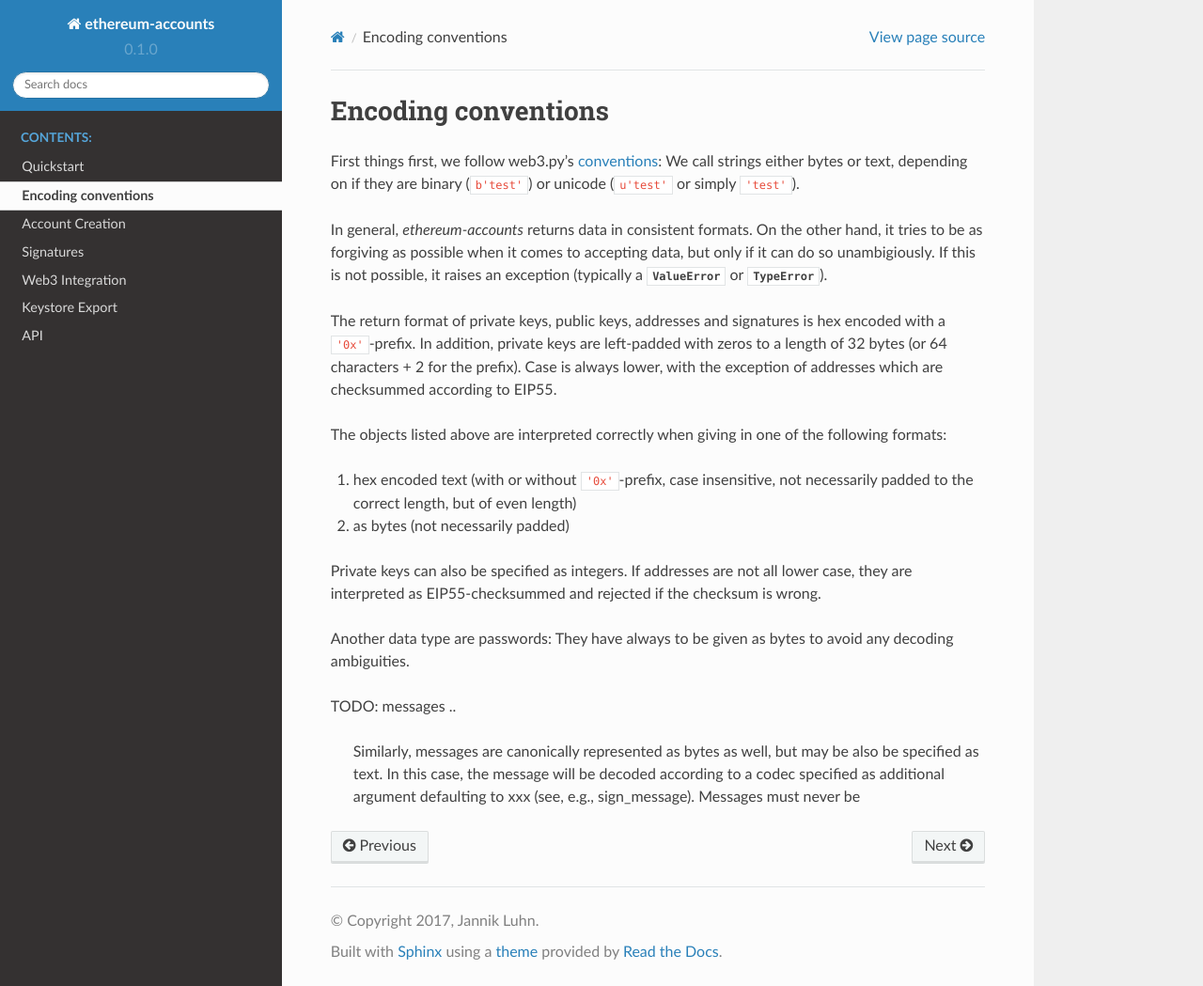
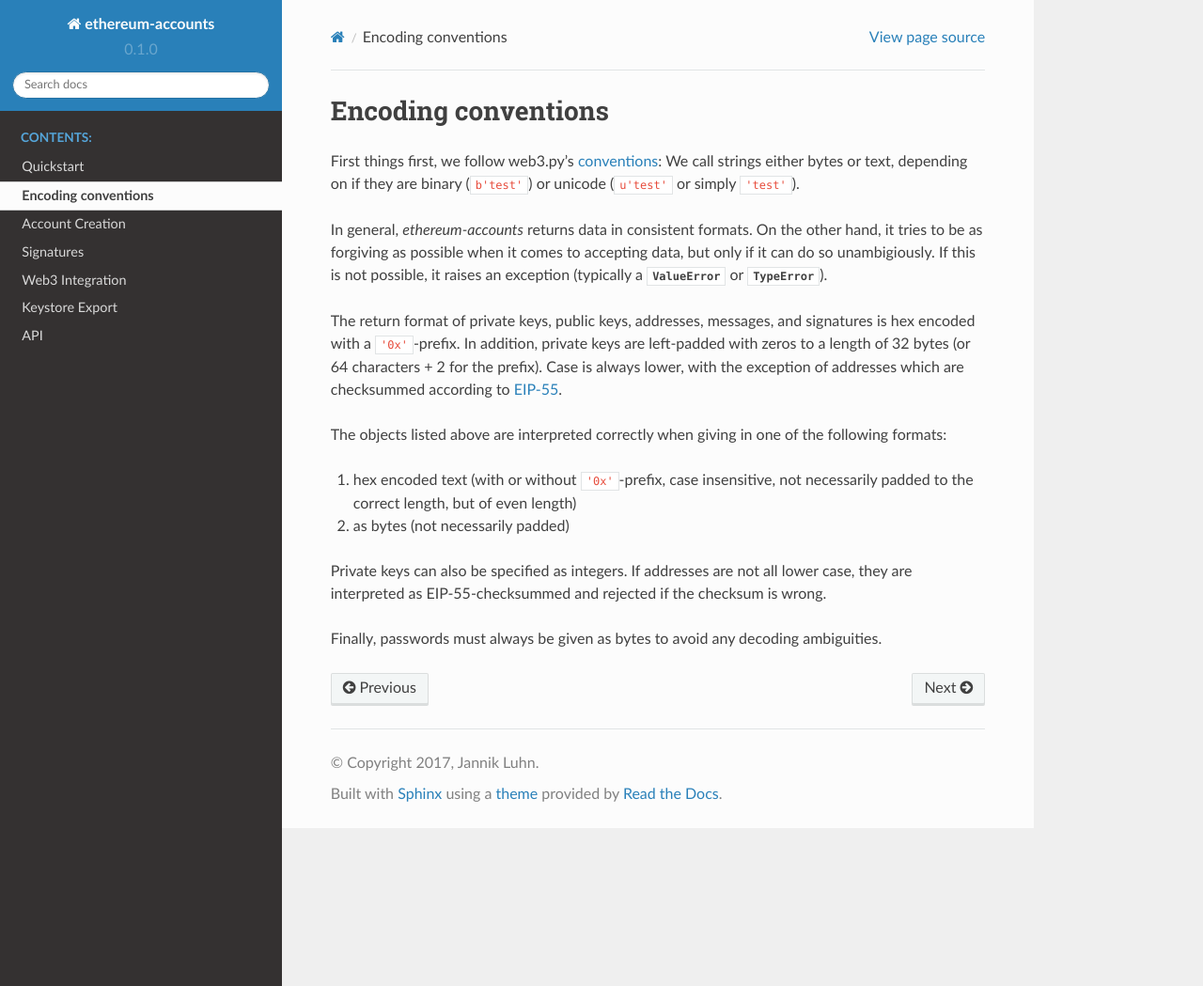
Before and after one commit to jannikluhn/ethereum-accounts, a Sphinx documentation site: the page built from docs/encodings.rst, in a window 1280 px wide and 1049 px high. Shown: the whole window at 94% size. Built offline with Sphinx 7.4.7 and the Read the Docs theme 2.0.0, drawn with Linux system fonts in a browser that asks for light colours.

Commit message:
Updated docs

```diff
--- a/docs/account_creation.rst
+++ b/docs/account_creation.rst
@@ -7,8 +7,8 @@
 
     >>> from eth_accounts import Account
     >>> account = Account.from_private_key('0xff')
-    >>> with open('tests/testdata/pbkdf2_keystore_template.json') as f:
-    ...     another_account = Account.from_keystore(f, b'password')
+    >>> with open('tests/testdata/pbkdf2_keystore_template.json') as keystore_file:
+    ...     another_account = Account.from_keystore(keystore_file, b'password')
     ...
     >>> third_account = Account.new()
 
--- a/docs/encodings.rst
+++ b/docs/encodings.rst
@@ -11,10 +11,11 @@
 unambigiously. If this is not possible, it raises an exception (typically a :exc:`ValueError` or
 :exc:`TypeError`).
 
-The return format of private keys, public keys, addresses and signatures is hex encoded with a
-``'0x'``-prefix. In addition, private keys are left-padded with zeros to a length of 32 bytes (or
-64 characters + 2 for the prefix). Case is always lower, with the exception of addresses which are
-checksummed according to EIP55.
+The return format of private keys, public keys, addresses, messages, and signatures is hex encoded
+with a ``'0x'``-prefix. In addition, private keys are left-padded with zeros to a length of 32
+bytes (or 64 characters + 2 for the prefix). Case is always lower, with the exception of addresses
+which are checksummed according to `EIP-55
+<https://github.com/ethereum/EIPs/blob/master/EIPS/eip-55.md>`_.
 
 The objects listed above are interpreted correctly when giving in one of the following formats:
 
@@ -23,14 +24,6 @@
 2) as bytes (not necessarily padded)
 
 Private keys can also be specified as integers. If addresses are not all lower case, they are
-interpreted as EIP55-checksummed and rejected if the checksum is wrong.
+interpreted as EIP-55-checksummed and rejected if the checksum is wrong.
 
-Another data type are passwords: They have always to be given as bytes to avoid any decoding
-ambiguities.
-
-TODO: messages
-..
-
-    Similarly, messages are canonically represented as bytes as well, but may be also be specified as
-    text. In this case, the message will be decoded according to a codec specified as additional
-    argument defaulting to xxx (see, e.g., sign_message). Messages must never be
+Finally, passwords must always be given as bytes to avoid any decoding ambiguities.
```
Also changed, not shown: docs/account_export.rst (+4 -3 lines).
